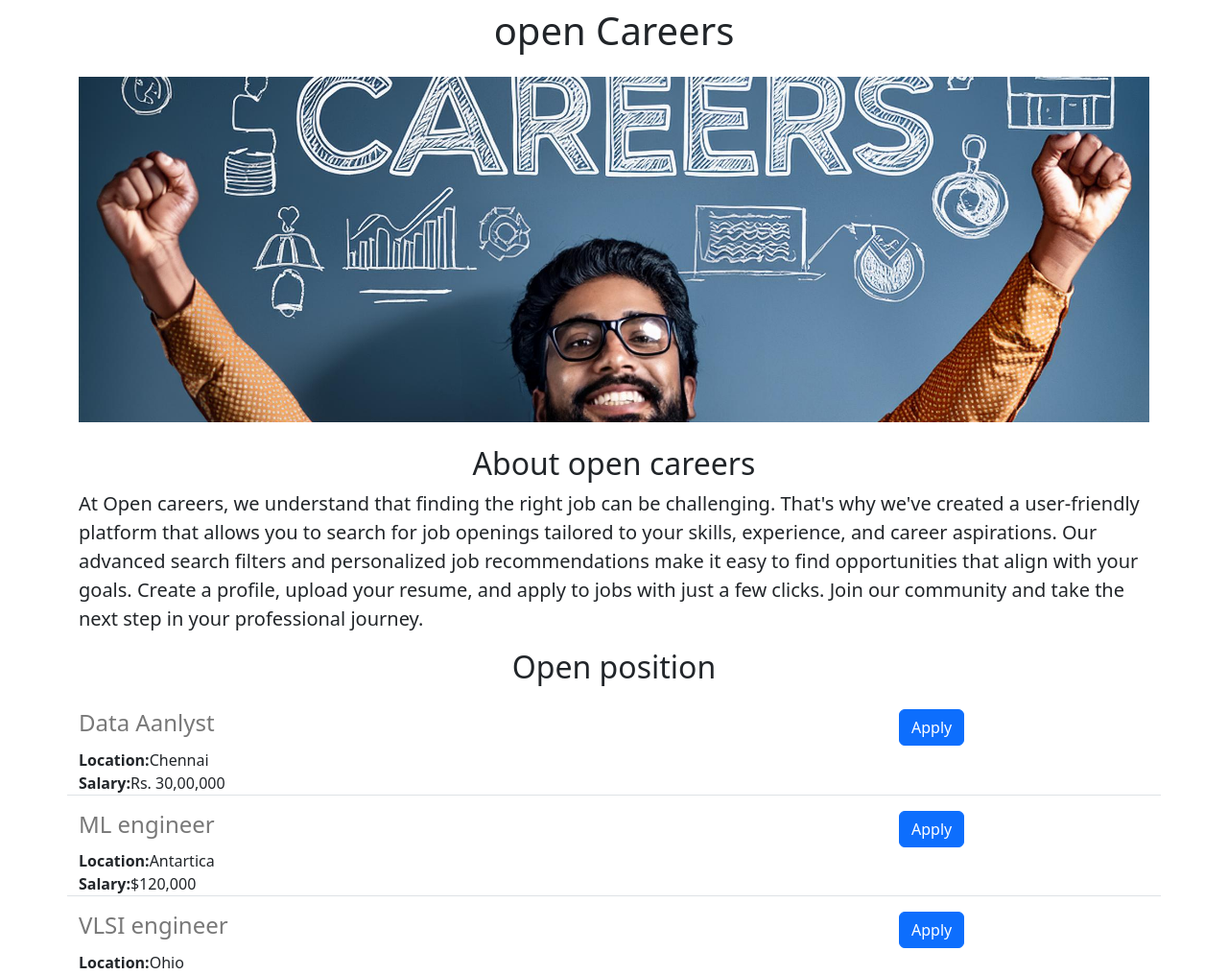
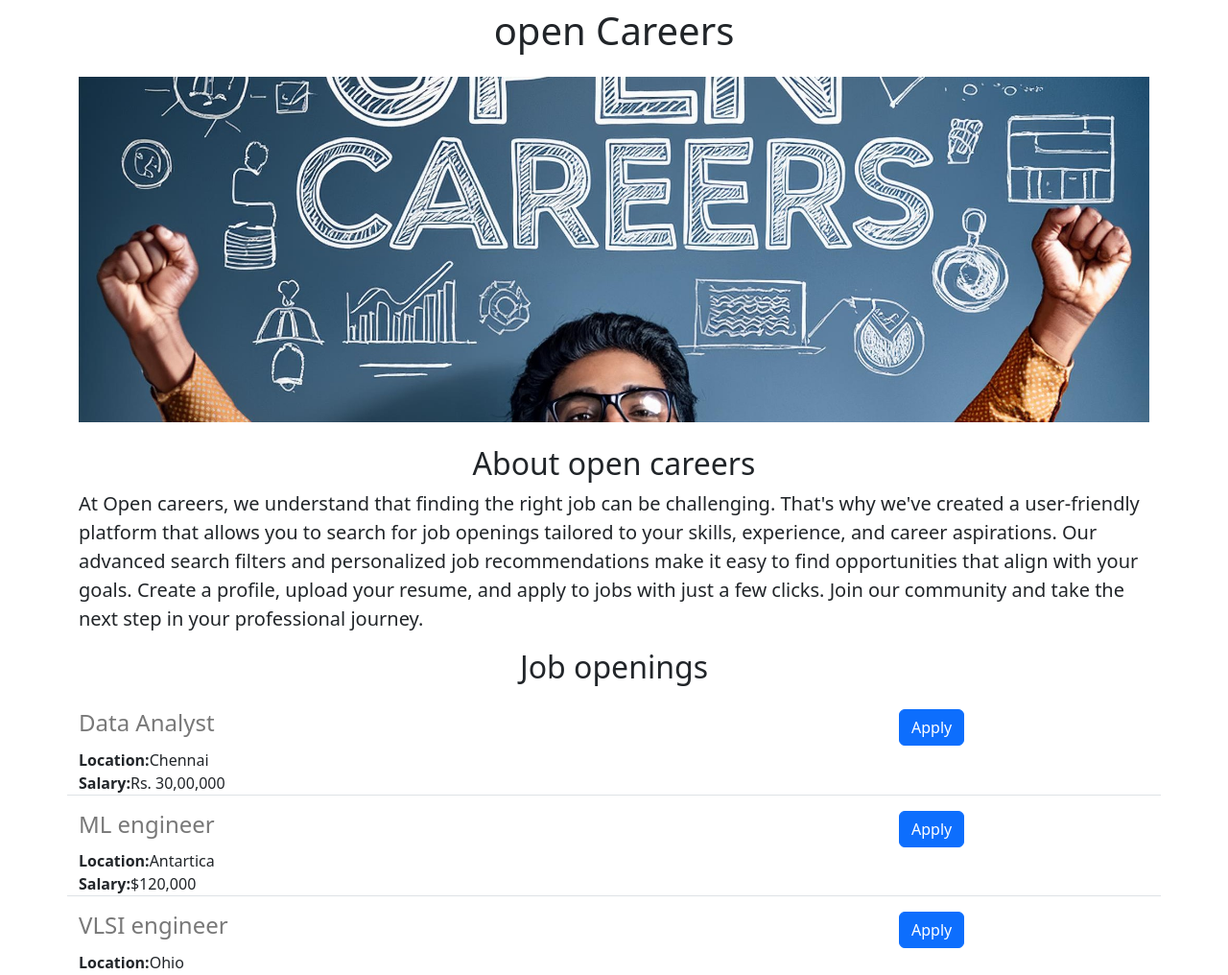
Before and after one commit to Munishd24/open-careers-v2, a Flask app: page / in a window 1280 px wide. Shown: the top 1016 px of the page at 96% size. Run offline with Flask 3, Linux system fonts and the light colour scheme.

Commit message:
typo mistake

```diff
--- a/app.py
+++ b/app.py
@@ -5,7 +5,7 @@ app = Flask(__name__)
 JOBS = [
 {
     'id' : 1,
-    'title': 'Data Aanlyst',
+    'title': 'Data Analyst',
     'location' : 'Chennai',
     'salary' : 'Rs. 30,00,000'
 },
--- a/templates/home.html
+++ b/templates/home.html
@@ -18,10 +18,10 @@
     <h1 class="text-center mt-2 mb-4">
         {{company_name}} Careers
     </h1>
-    <img id="banner" src="http://localhost:5000/static/open.jpg">
+    <img id="banner" src="/static/open.jpg">
     <h2 class="text-center mt-4">About open careers</h2>
     <p class="lead">At Open careers, we understand that finding the right job can be challenging. That's why we've created a user-friendly platform that allows you to search for job openings tailored to your skills, experience, and career aspirations. Our advanced search filters and personalized job recommendations make it easy to find opportunities that align with your goals. Create a profile, upload your resume, and apply to jobs with just a few clicks. Join our community and take the next step in your professional journey.</p>
-    <h2 class="text-center mt-2 mb-4">Open position</h2>
+    <h2 class="text-center mt-2 mb-4">Job openings</h2>
     <p>
         {% for job in jobs %}
             {% include 'jobitem.html' %}
```
Also changed, not shown: static/open.jpg.
